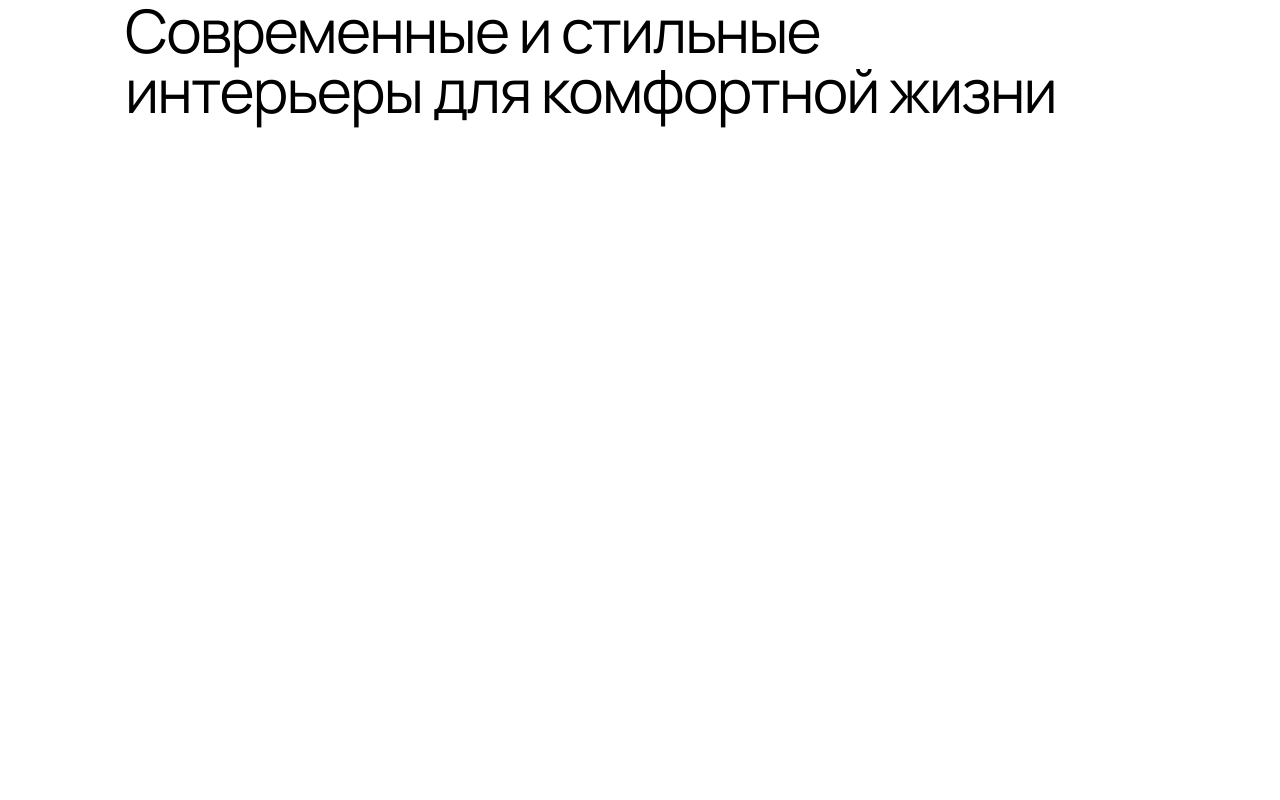
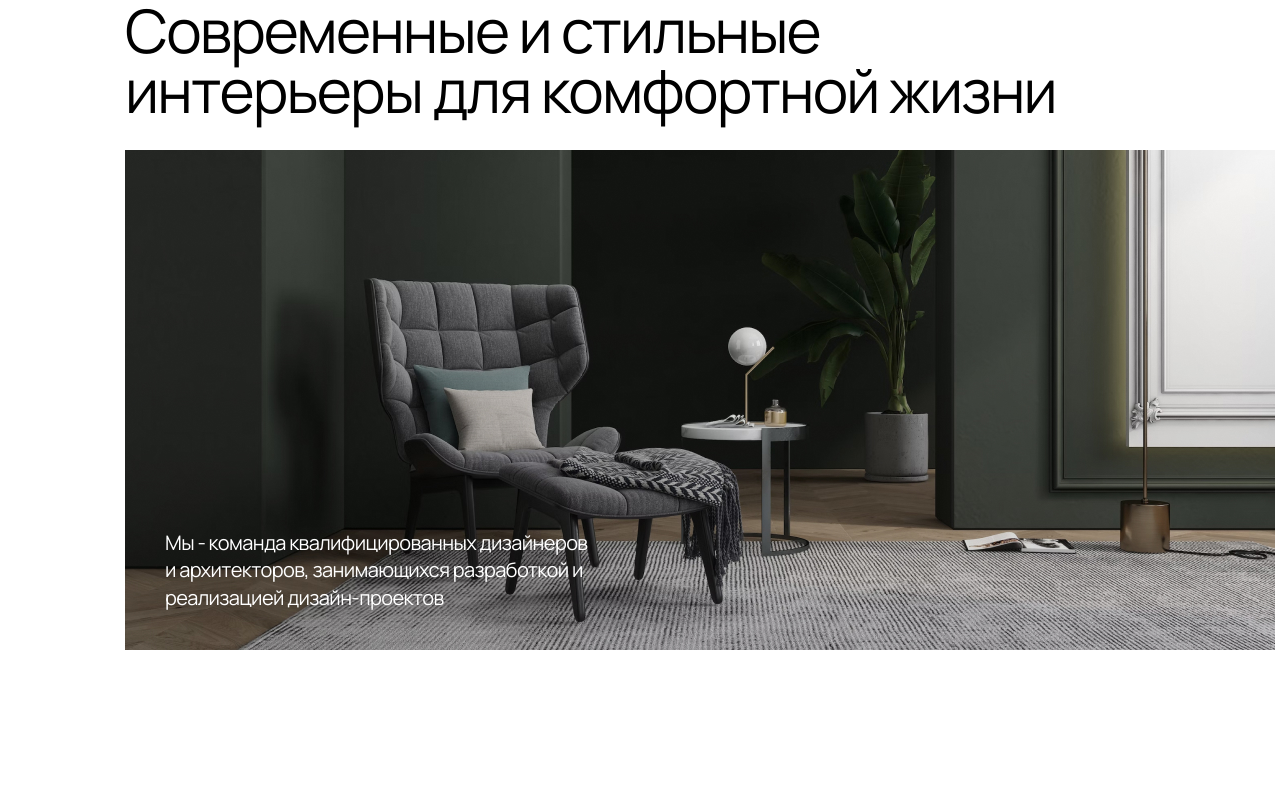
Before and after one commit to koualkou/Metric, a plain HTML site: page index.html in a window 1280 px wide. Shown: the top 800 px of the page. Drawn offline with Linux system fonts and the light colour scheme; the site is published under a folder, as on GitHub Pages, so addresses that start at the root find nothing; files whose address does not match are found by name.

Commit message:
Update style.css

```diff
--- a/styles/style.css
+++ b/styles/style.css
@@ -31,7 +31,7 @@ body {
     height: 500px;
     padding: 379px 0 0 40px;
     margin-bottom: 190px;
-    background-image: url(/images/Rectangle\ 1.jpg);
+    background-image: url(./images/Rectangle\ 1.jpg);
 }
 
 .header__text {
```
